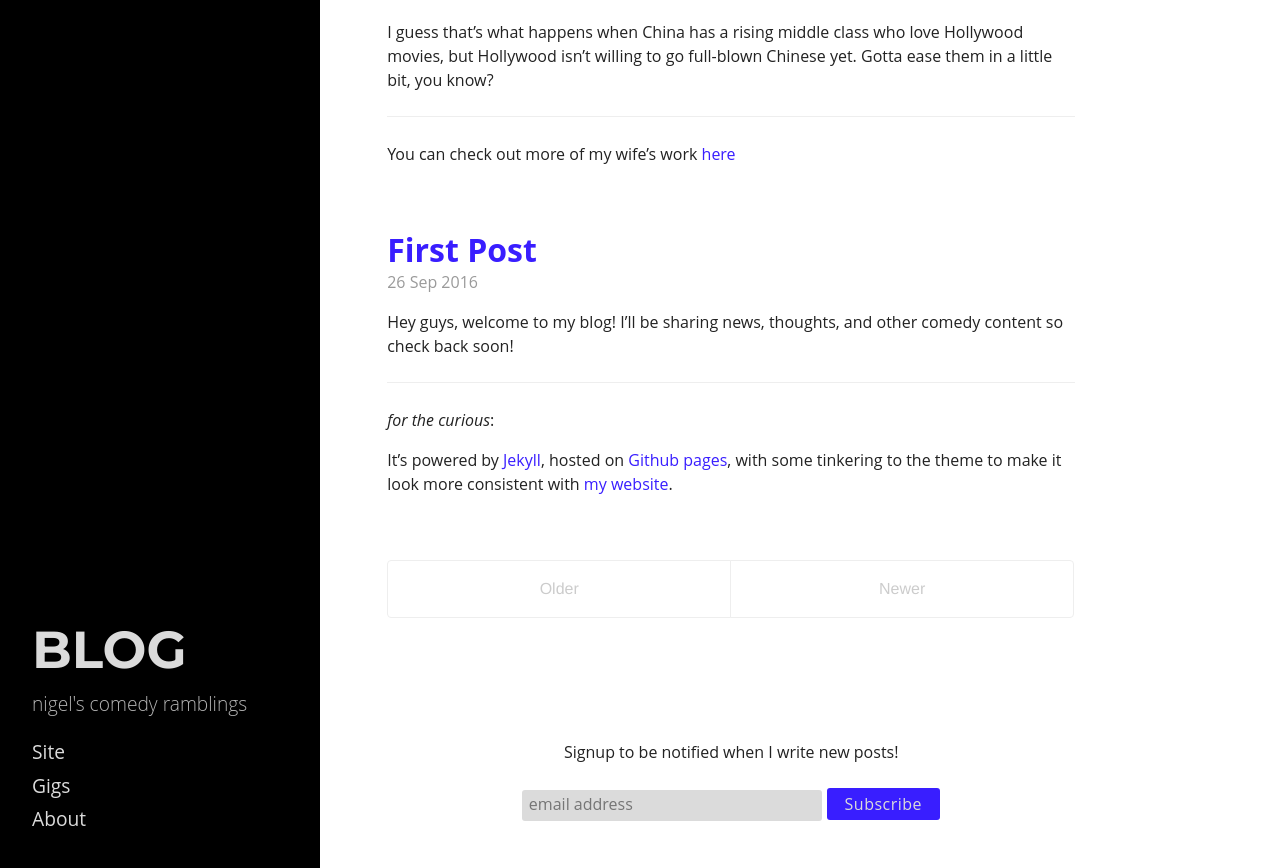
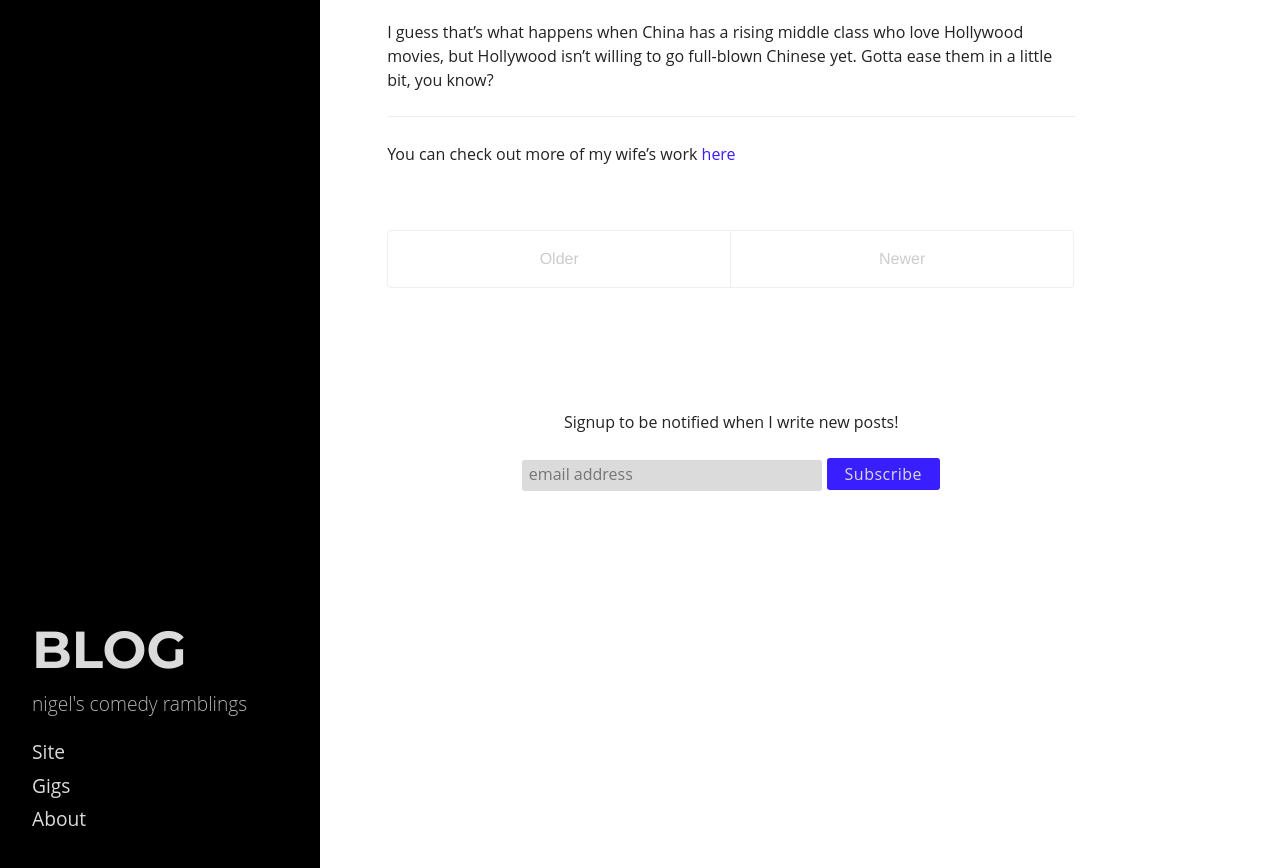
Before and after one commit to nigeljyng/nigeljyng.github.io, a Jekyll site: the page built from index.html, in a window 1280 px wide and 900 px high, scrolled down 6152 px, cut to the strip 32-900 px from the top of the window. Built offline with Jekyll 4.4.1, drawn with Linux system fonts in a browser that asks for light colours; nearby versions of some CDN libraries; the list of posts is cut into pages by our own code.

Commit message:
remove first post

```diff
--- a/_posts/2016-09-26-first-post.md
+++ /dev/null
@@ -1,15 +0,0 @@
----
-layout: post
-title: First Post
-author: Nigel Ng
-tags: news
----
-
-Hey guys, welcome to my blog!
-I'll be sharing news, thoughts, and other comedy content so check back soon!
-
----
-_for the curious_:
-
-It's powered by [Jekyll](https://jekyllrb.com/), hosted on [Github pages](https://pages.github.com/),
-with some tinkering to the theme to make it look more consistent with [my website](http://nigelngcomedy.com/).
--- a/public/css/hyde.css
+++ b/public/css/hyde.css
@@ -136,7 +136,7 @@ a.sidebar-nav-item:focus {
 .content {
   padding-top:    4rem;
   padding-bottom: 4rem;
-      /*text-align: justify;*/
+      /*text-align: justify;*/  /* DO NOT JUSTIFY. Bad practice */
     /*text-justify: inter-word;*/
 }
 
```
